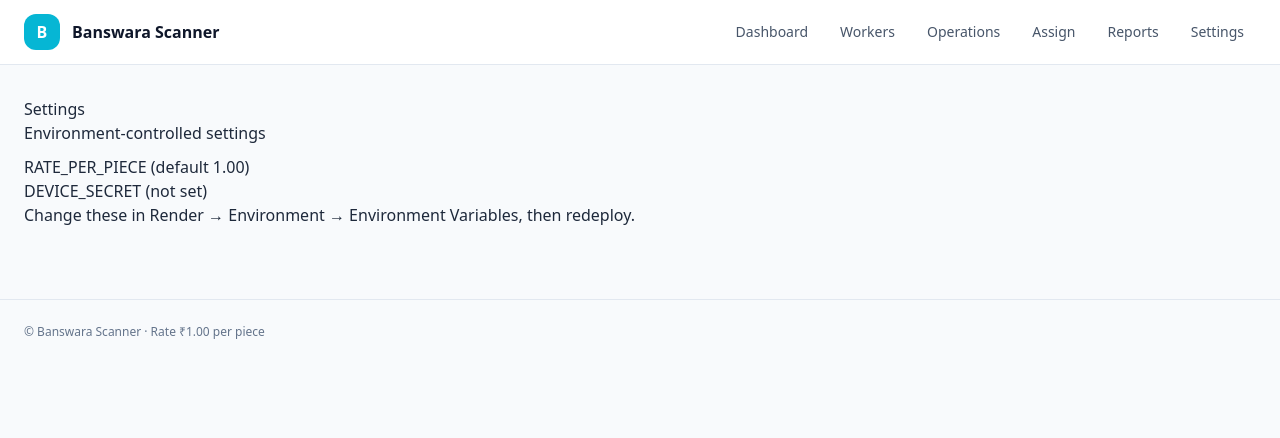
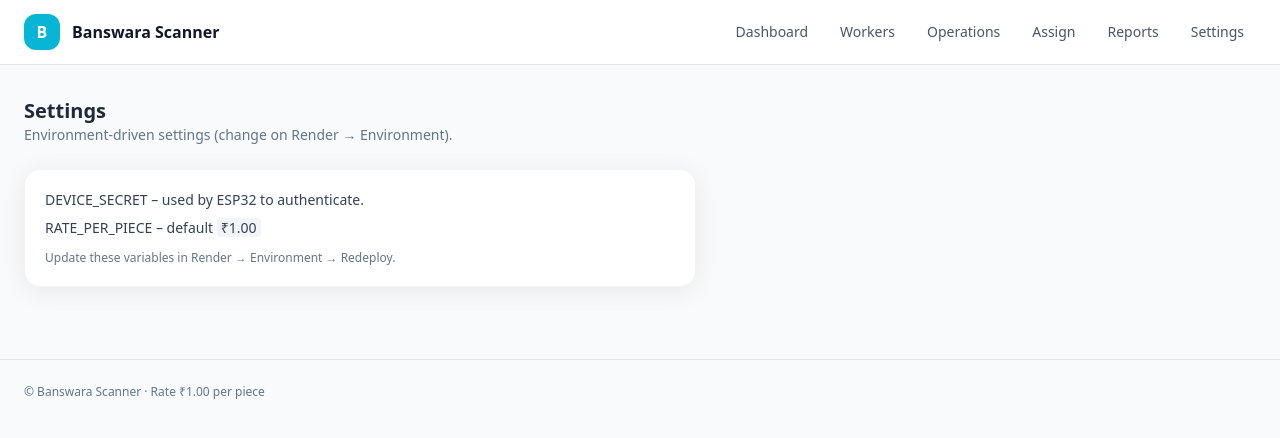
Before and after one commit to Sachinsuthar17/WorkerTracker, a Flask app: template templates/settings.html in a window 1280 px wide. Shown: the top 438 px of the page. Run offline with Flask 3, Linux system fonts and the light colour scheme; the template is opened without the code that fills it, so the values that code supplies are empty; some libraries are stand-ins or nearby versions.

Commit message:
Code Changed

```diff
--- a/templates/settings.html
+++ b/templates/settings.html
@@ -1,13 +1,18 @@
 {% extends "layout.html" %}
+{% set title = "Settings" %}
 {% block content %}
-<header class="page-header"><h1>Settings</h1></header>
-<div class="card">
-  <div class="muted">Environment-controlled settings</div>
-  <div style="height:10px;"></div>
-  <ul>
-    <li><span class="code">RATE_PER_PIECE</span> (default {{ "%.2f"|format(rate_per_piece) }})</li>
-    <li><span class="code">DEVICE_SECRET</span> ({{ "set" if device_secret_set else "not set" }})</li>
-  </ul>
-  <p class="muted">Change these in Render → Environment → Environment Variables, then redeploy.</p>
-</div>
+<section class="grid gap-6 max-w-2xl">
+  <header>
+    <h1 class="text-xl font-semibold">Settings</h1>
+    <p class="text-sm text-slate-500">Environment-driven settings (change on Render → Environment).</p>
+  </header>
+
+  <div class="bg-white rounded-2xl p-5 shadow-card border border-slate-100">
+    <ul class="text-sm text-slate-700 space-y-2">
+      <li><span class="font-medium">DEVICE_SECRET</span> – used by ESP32 to authenticate.</li>
+      <li><span class="font-medium">RATE_PER_PIECE</span> – default <span class="px-1 rounded bg-slate-100">₹{{ "%.2f"|format(rate_per_piece) }}</span></li>
+    </ul>
+    <p class="text-xs text-slate-500 mt-3">Update these variables in Render → Environment → Redeploy.</p>
+  </div>
+</section>
 {% endblock %}
```
